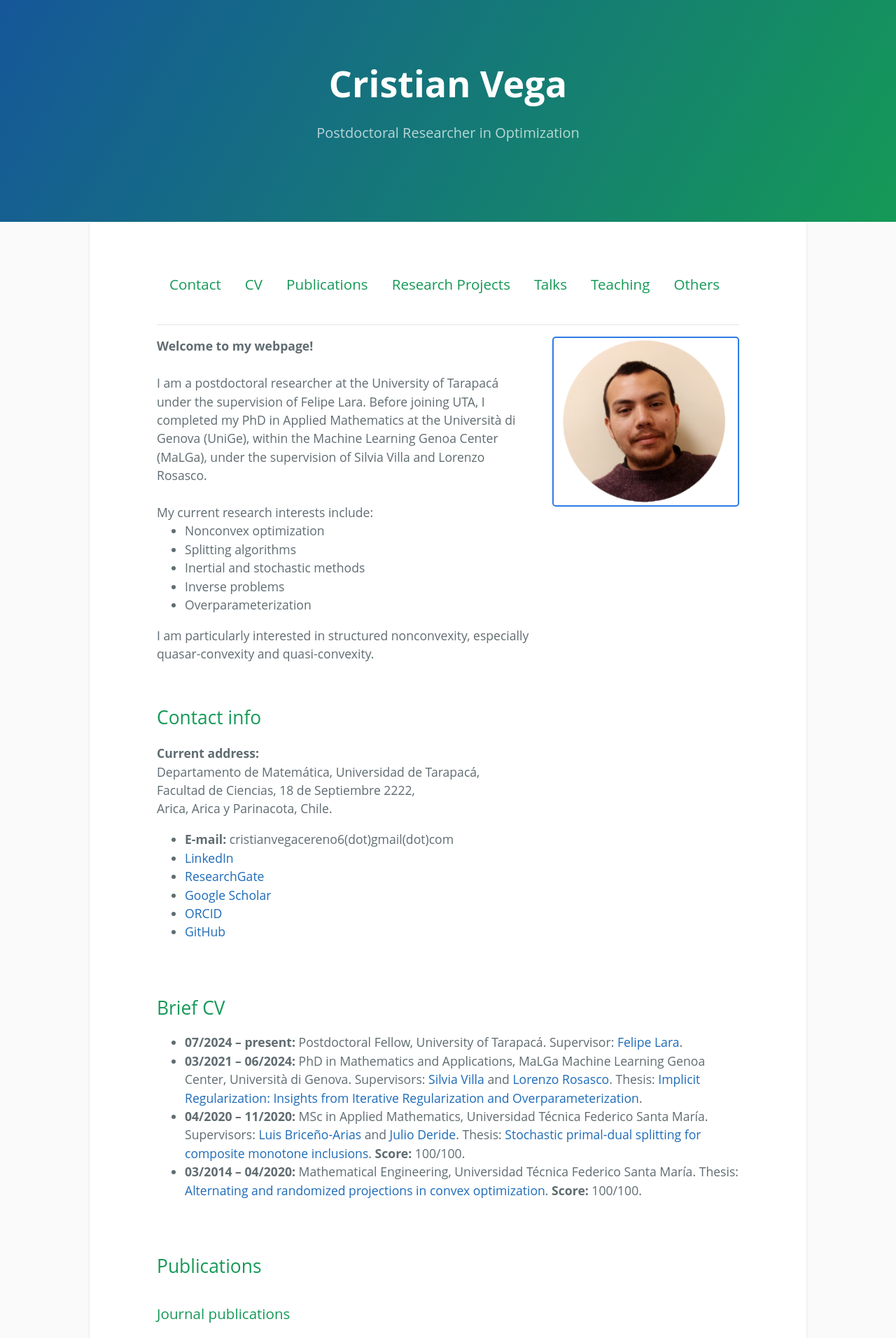
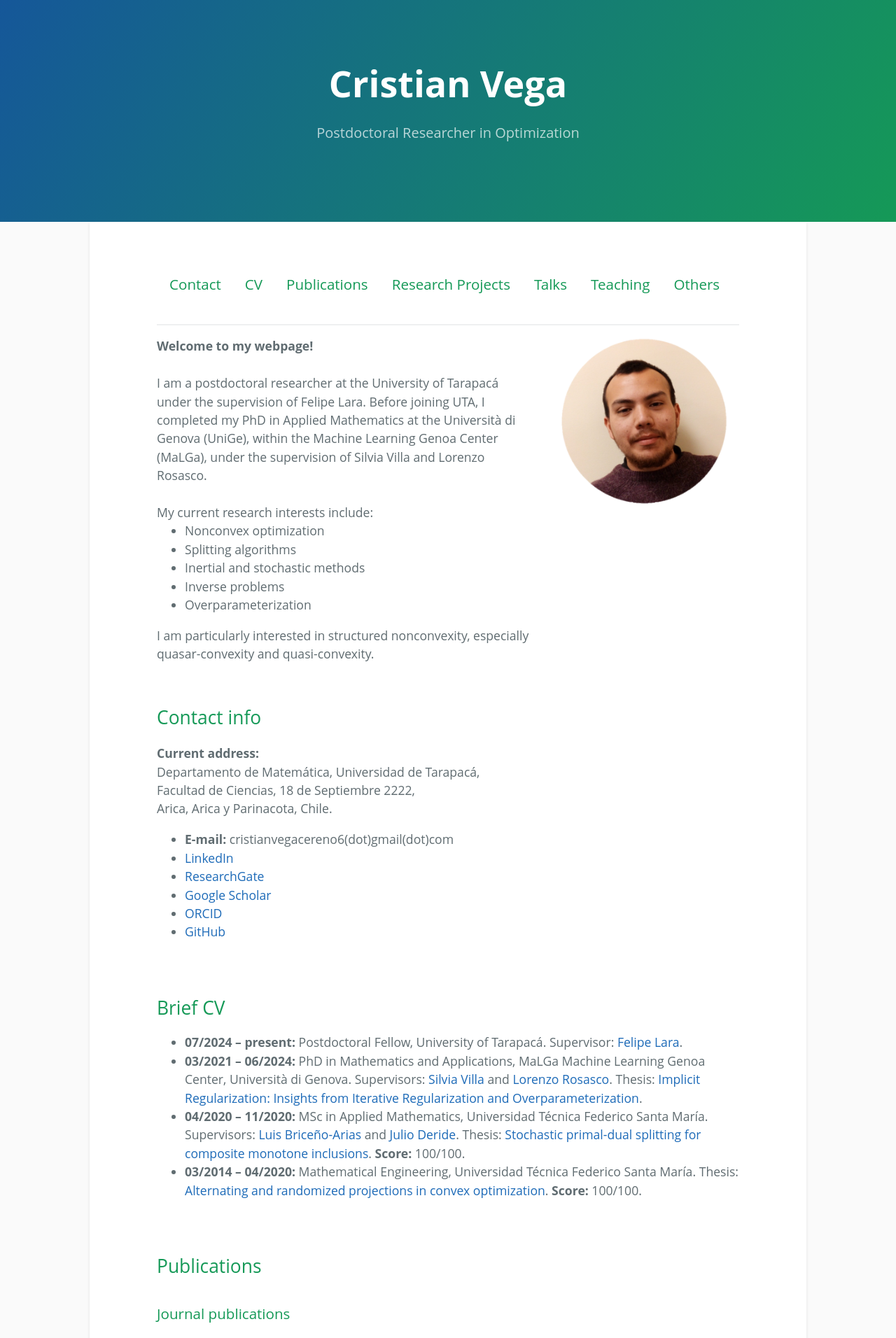
Before and after one commit to cristianvega1995/cristianvega1995.github.io, a Jekyll site: the page index.html, which Jekyll copies as it is, in a window 1280 px wide. Shown: the top 1912 px of the page at 70% size. Built offline with Jekyll 4.4.1, drawn with Linux system fonts in a browser that asks for light colours.

Commit message:
Update index.html

```diff
--- a/index.html
+++ b/index.html
@@ -398,7 +398,7 @@
         I am particularly interested in structured nonconvexity, especially quasar-convexity and quasi-convexity.
     </div>
     <div style="flex: 1; min-width: 200px; text-align: center;">
-        <img src="cristian_vega.png" alt="Cristian Vega" style="max-width: 100%; height: auto; border: 2px solid #2c7be5; border-radius: 5px;">
+        <img src="cristian_vega.png" alt="Cristian Vega" style="max-width: 100%; height: auto;">
     </div>
 </div>
 
```
